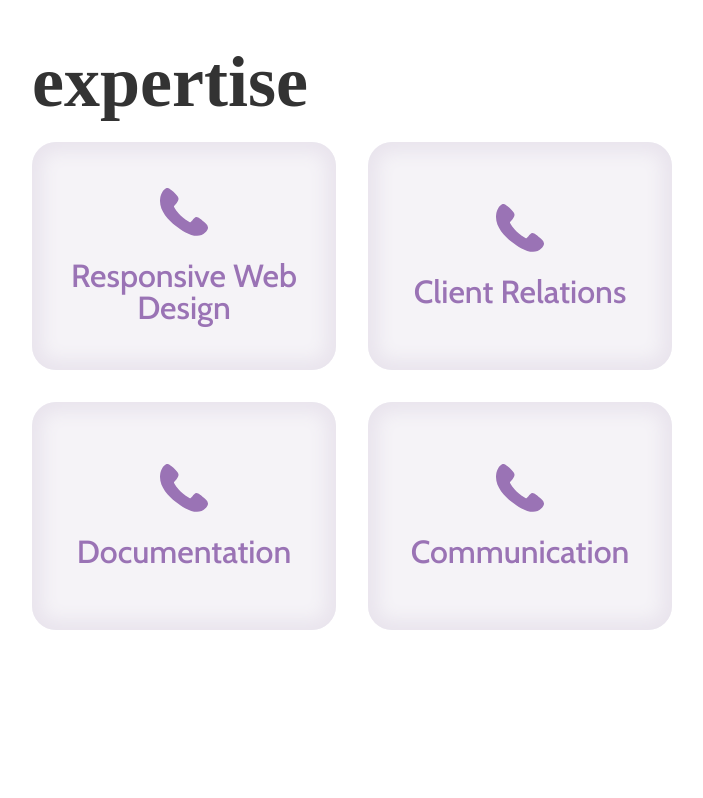
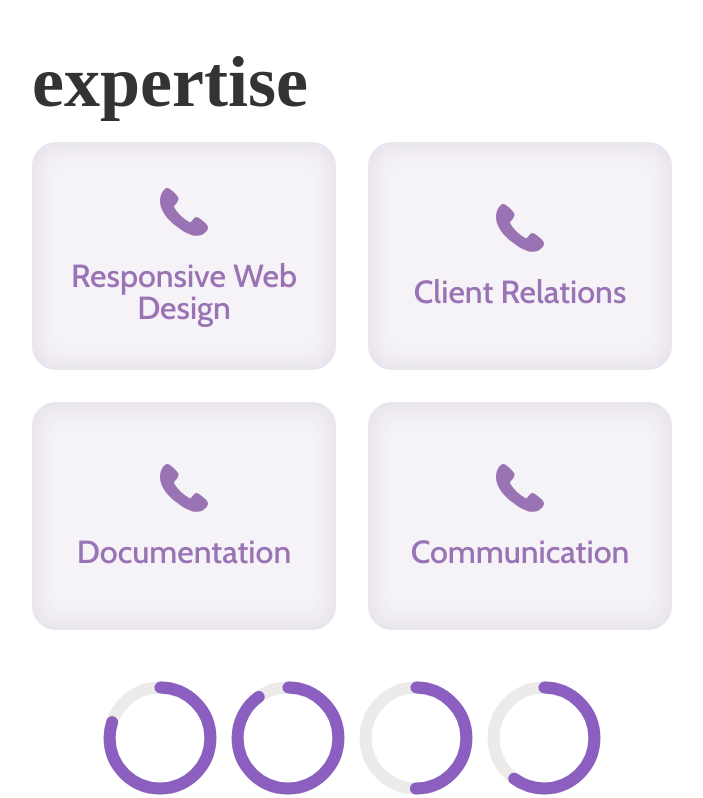
Before and after one commit to alepalesi/palesiwebsite, a React (Vite) app: page / in a window 1280 px wide. Shown: the part 1206-2004 px from the top of the page, without its empty margins (288-991 px from the left). Before the commit the page ends 1836 px from the top, so only its background shows below. Built offline with nearby package versions, Linux system fonts and the light colour scheme; a web font is replaced by a local one.

Commit message:
[FEATURE] Add Skills component

```diff
--- /dev/null
+++ b/src/components/skills/index.jsx
@@ -0,0 +1,23 @@
+import React, { useState, useEffect } from 'react'
+import PropTypes from 'prop-types'
+
+// Components
+import { useMultiStyleConfig, HStack, CircularProgress } from '@chakra-ui/react'
+import SkillProgress from './partials/skill-progress'
+
+const Skills = (props) => {
+  const style = useMultiStyleConfig('Skills')
+
+  return (
+    <HStack {...style.stack}>
+      <SkillProgress progressValue={'80'} />
+      <SkillProgress progressValue={'90'} />
+      <SkillProgress progressValue={'50'} />
+      <SkillProgress progressValue={'60'} />
+    </HStack>
+  )
+}
+
+Skills.propTypes = {}
+
+export default Skills
--- /dev/null
+++ b/src/components/skills/partials/skill-progress.jsx
@@ -0,0 +1,44 @@
+import React, { useState, useEffect, useRef } from 'react'
+import PropTypes from 'prop-types'
+
+// Components
+import { useMultiStyleConfig, CircularProgress } from '@chakra-ui/react'
+
+const SkillProgress = (props) => {
+  const { progressValue } = props
+  const [progress, setProgress] = useState(0)
+  const circularRef = useRef()
+  const style = useMultiStyleConfig('Skills')
+
+  useEffect(() => {
+    window.addEventListener('scroll', handleScroll)
+
+    return () => {
+      window.removeEventListener('scroll', handleScroll)
+    }
+  }, [])
+
+  const handleScroll = () => {
+    if (
+      circularRef.current.getBoundingClientRect().bottom <= window.innerHeight
+    ) {
+      setTimeout(() => {
+        setProgress(progressValue)
+      }, 500)
+    }
+  }
+
+  return (
+    <CircularProgress
+      capIsRound
+      value={progress}
+      size="120px"
+      ref={circularRef}
+      {...style.trackColor}
+    />
+  )
+}
+
+SkillProgress.propTypes = {}
+
+export default SkillProgress
--- a/src/pages/Home.jsx
+++ b/src/pages/Home.jsx
@@ -2,6 +2,7 @@ import PropTypes from 'prop-types'
 import Profile from '../components/profile'
 import AboutMe from '../components/about-me'
 import Expertise from '../components/expertise'
+import Skills from '../components/skills'
 
 const Home = (props) => {
   const { isHome } = props
@@ -12,6 +13,7 @@ const Home = (props) => {
         <Profile />
         <AboutMe />
         <Expertise />
+        <Skills />
       </>
     )
   )
--- /dev/null
+++ b/src/pages/theme/components/skills.ts
@@ -0,0 +1,13 @@
+import { Typ, Colors } from '../utils'
+
+export default {
+  baseStyle: {
+    track: {
+      borderRadius: '3px',
+    },
+    trackColor: {
+      color: Colors.primary100,
+    },
+  },
+  variants: {},
+}
--- a/src/pages/theme/index.ts
+++ b/src/pages/theme/index.ts
@@ -9,6 +9,7 @@ import AppContainer from './components/app-container'
 import Profile from './components/profile'
 import AboutMe from './components/about-me'
 import Expertise from './components/expertise'
+import Skills from './components/skills'
 
 const theme = extendTheme({
   fonts,
@@ -18,6 +19,7 @@ const theme = extendTheme({
     AboutMe,
     Expertise,
     Profile,
+    Skills,
   },
 })
 
```
